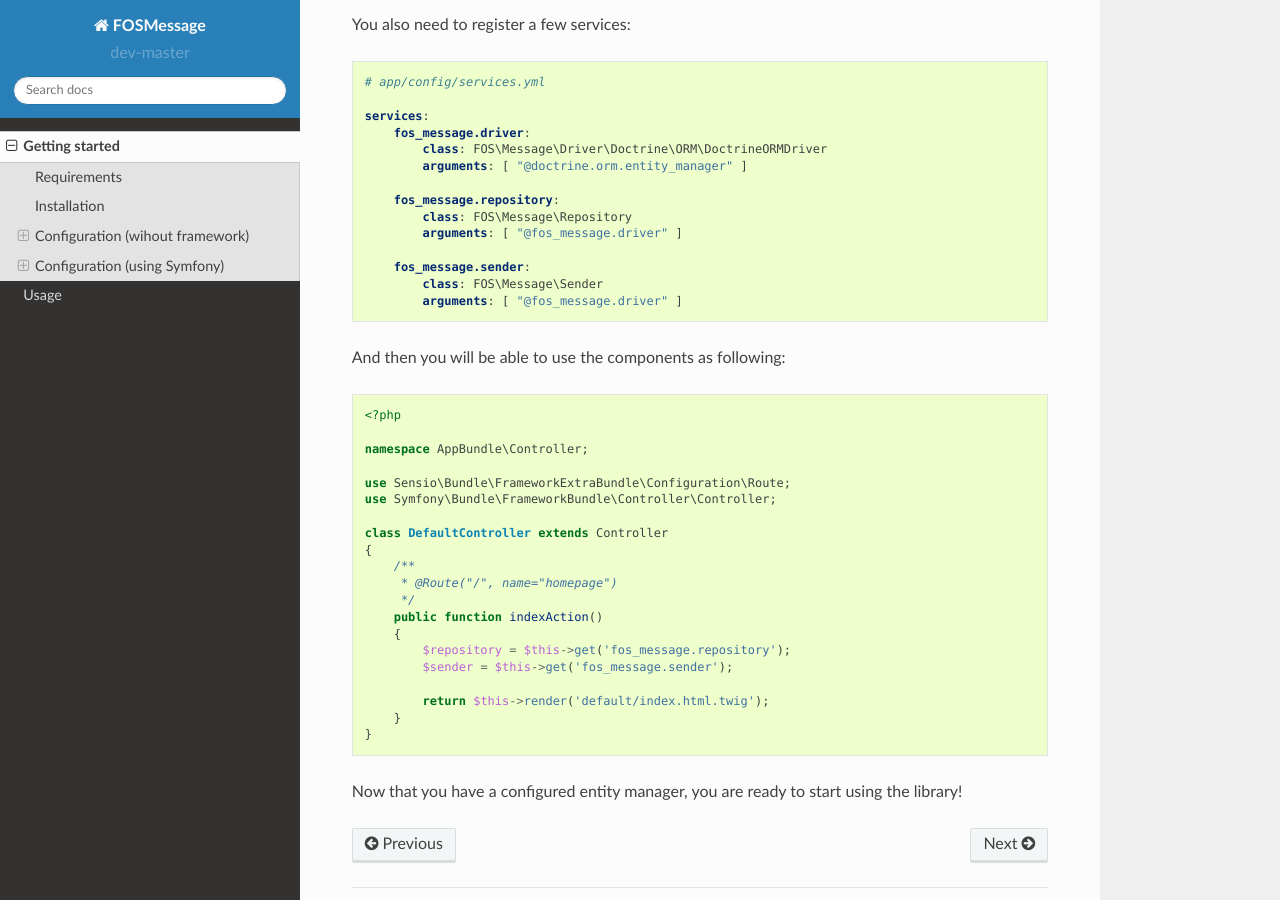
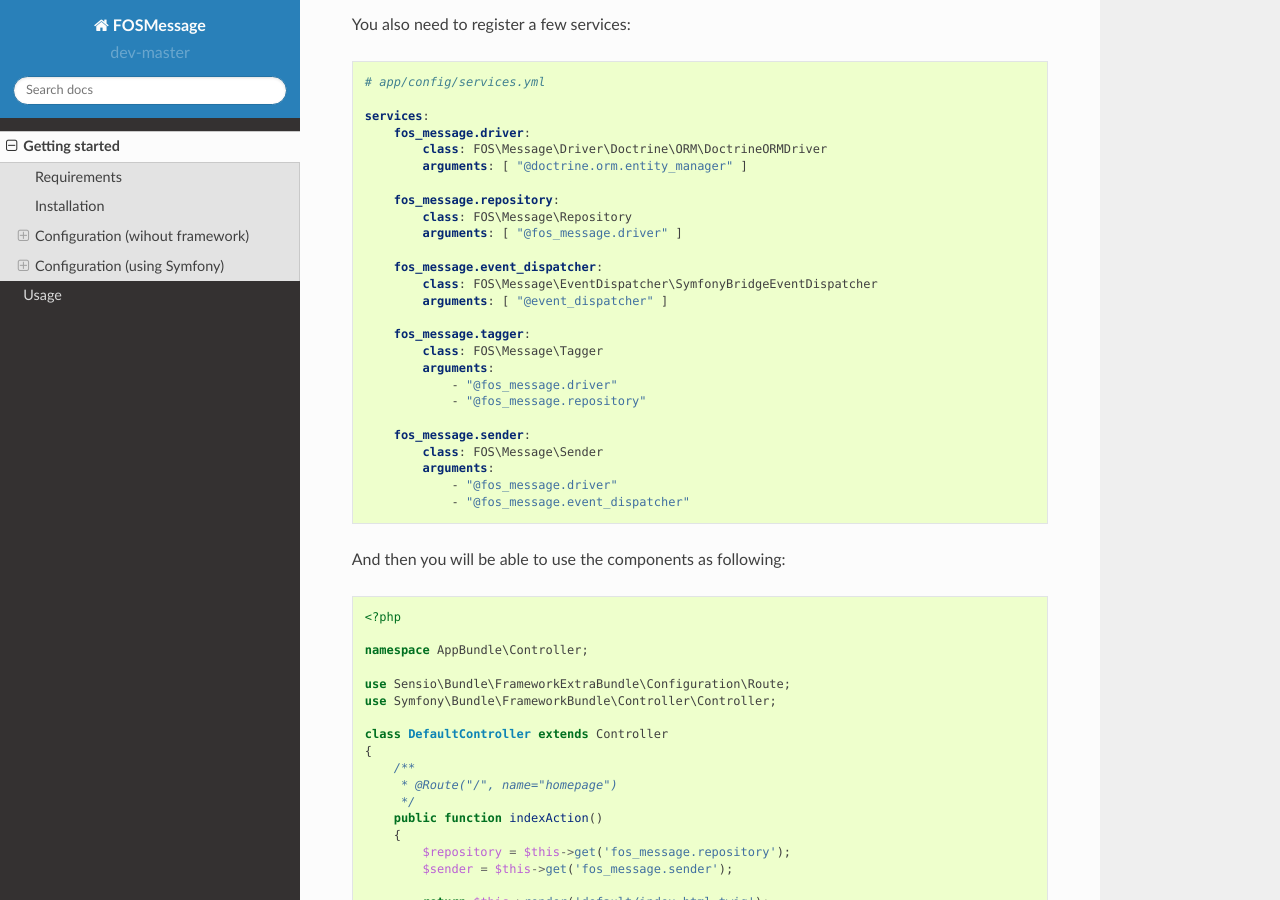
Before and after one commit to FriendsOfSymfony/FOSMessage, a Sphinx documentation site: the page built from docs/book/getting_started.rst, in a window 1280 px wide and 900 px high, scrolled down 4137 px. Built offline with Sphinx 7.4.7 and the Read the Docs theme 2.0.0, drawn with Linux system fonts in a browser that asks for light colours.

Commit message:
[doc][Configuration symfony] add tagger + event_dispatcher service.

```diff
--- a/docs/book/getting_started.rst
+++ b/docs/book/getting_started.rst
@@ -229,10 +229,21 @@ You also need to register a few services:
             class: FOS\Message\Repository
             arguments: [ "@fos_message.driver" ]
 
+        fos_message.event_dispatcher:
+            class: FOS\Message\EventDispatcher\SymfonyBridgeEventDispatcher
+            arguments: [ "@event_dispatcher" ]
+
+        fos_message.tagger:
+            class: FOS\Message\Tagger
+            arguments:
+                - "@fos_message.driver"
+                - "@fos_message.repository"
+
         fos_message.sender:
             class: FOS\Message\Sender
-            arguments: [ "@fos_message.driver" ]
-
+            arguments:
+                - "@fos_message.driver"
+                - "@fos_message.event_dispatcher"
 
 And then you will be able to use the components as following:
 
```
